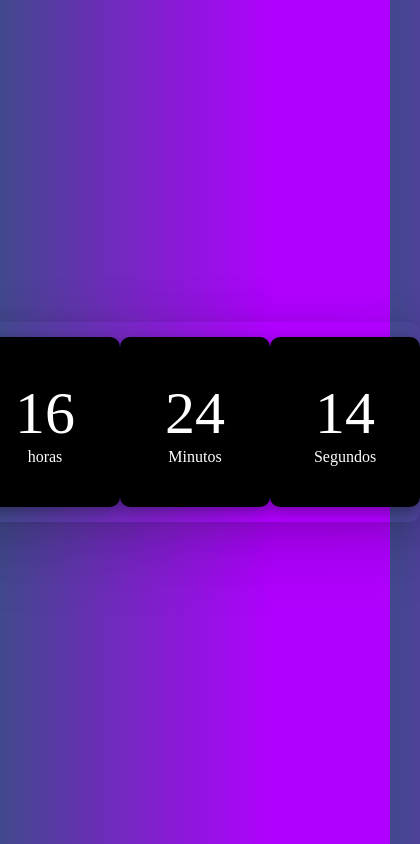
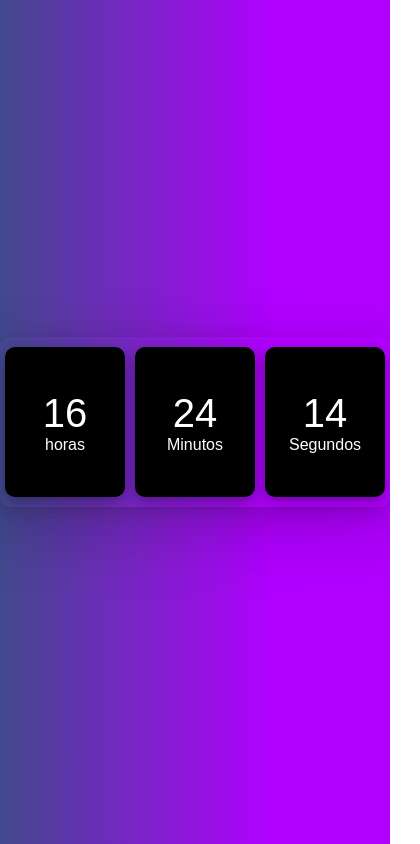
Before and after one commit to jjoaquimsx/Porfolio, a plain HTML site: page Relogio-Digital/index.html in a window 390 px wide. Shown: the whole page, 420 px wide, since content can reach past the window. Drawn offline with Linux system fonts and the light colour scheme.

Commit message:
media queries

```diff
--- a/Relogio-Digital/style.css
+++ b/Relogio-Digital/style.css
@@ -1,6 +1,7 @@
 * {
     margin: 0;
     padding: 0;
+    transition: 1s linear;
 }
 
 body {
@@ -10,7 +11,7 @@ body {
     display: flex;
     align-items: center;
     justify-content: center;
-    font-family: poppins;
+    font-family: poppins, sans-serif;
 }
 
 .relogio{
@@ -40,5 +41,106 @@ body {
 .num{
     color: #fff;
     font-size: 60px;
+}
 
+@media (max-width: 414px) {
+    body{
+        background-color: #fff;
+    }
+
+    .relogio > div{
+        background-color: black;
+        height: 100px;
+        width: 80px;
+        display: flex;
+        flex-direction: column;
+        align-items: center;
+        justify-content: center;
+        box-shadow: rgba(0, 0, 0, 0.35) 0px 5px 15px;
+        border-radius: 10px;
+        color: #fff;
+    }
+
+    .num{
+        color: #fff;
+        font-size: 40px;
+    }
+    .relogio{
+        display: flex;
+        align-items: center;
+        justify-content: space-around;
+        width: 330px;
+        height: 130px;
+        background: transparent;
+        border-radius: 10px;
+        box-shadow: rgba(17, 17, 26, 0.1) 0px 8px 24px, rgba(17, 17, 26, 0.1) 0px 16px 56px, rgba(17, 17, 26, 0.1) 0px 24px 80px;
+    }
 }
+
+@media (max-width: 575px) {
+    body{
+        background-color: #fff;
+    }
+
+    .relogio > div{
+        background-color: black;
+        height: 150px;
+        width: 120px;
+        display: flex;
+        flex-direction: column;
+        align-items: center;
+        justify-content: center;
+        box-shadow: rgba(0, 0, 0, 0.35) 0px 5px 15px;
+        border-radius: 10px;
+        color: #fff;
+    }
+
+    .num{
+        color: #fff;
+        font-size: 40px;
+    }
+    .relogio{
+        display: flex;
+        align-items: center;
+        justify-content: space-around;
+        width: 420px;
+        height: 170px;
+        background: transparent;
+        border-radius: 10px;
+        box-shadow: rgba(17, 17, 26, 0.1) 0px 8px 24px, rgba(17, 17, 26, 0.1) 0px 16px 56px, rgba(17, 17, 26, 0.1) 0px 24px 80px;
+    }
+}
+
+@media (max-width: 375px) {
+    body{
+        background-color: #fff;
+    }
+
+    .relogio > div{
+        background-color: black;
+        height: 120px;
+        width: 100px;
+        display: flex;
+        flex-direction: column;
+        align-items: center;
+        justify-content: center;
+        box-shadow: rgba(0, 0, 0, 0.35) 0px 5px 15px;
+        border-radius: 10px;
+        color: #fff;
+    }
+
+    .num{
+        color: #fff;
+        font-size: 40px;
+    }
+    .relogio{
+        display: flex;
+        align-items: center;
+        justify-content: space-around;
+        width: 350px;
+        height: 150px;
+        background: transparent;
+        border-radius: 10px;
+        box-shadow: rgba(17, 17, 26, 0.1) 0px 8px 24px, rgba(17, 17, 26, 0.1) 0px 16px 56px, rgba(17, 17, 26, 0.1) 0px 24px 80px;
+    }
+}
```
